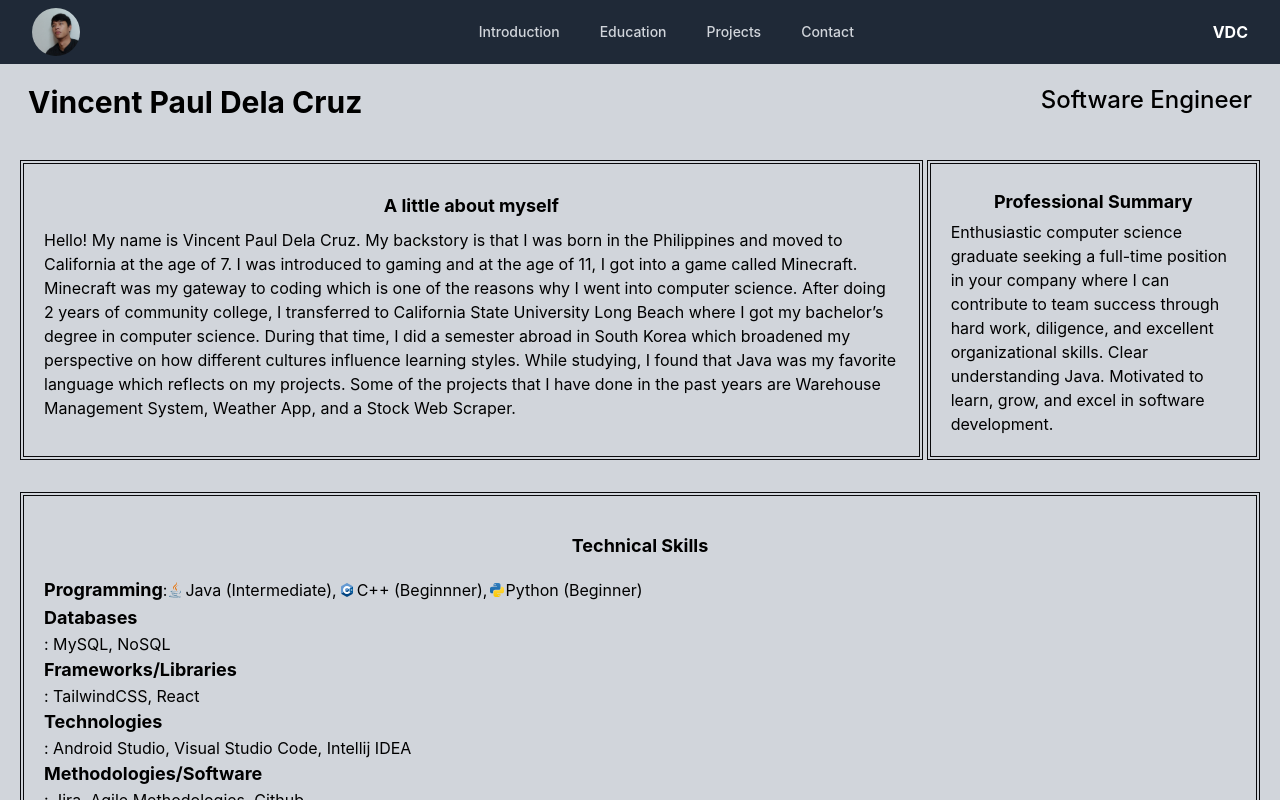
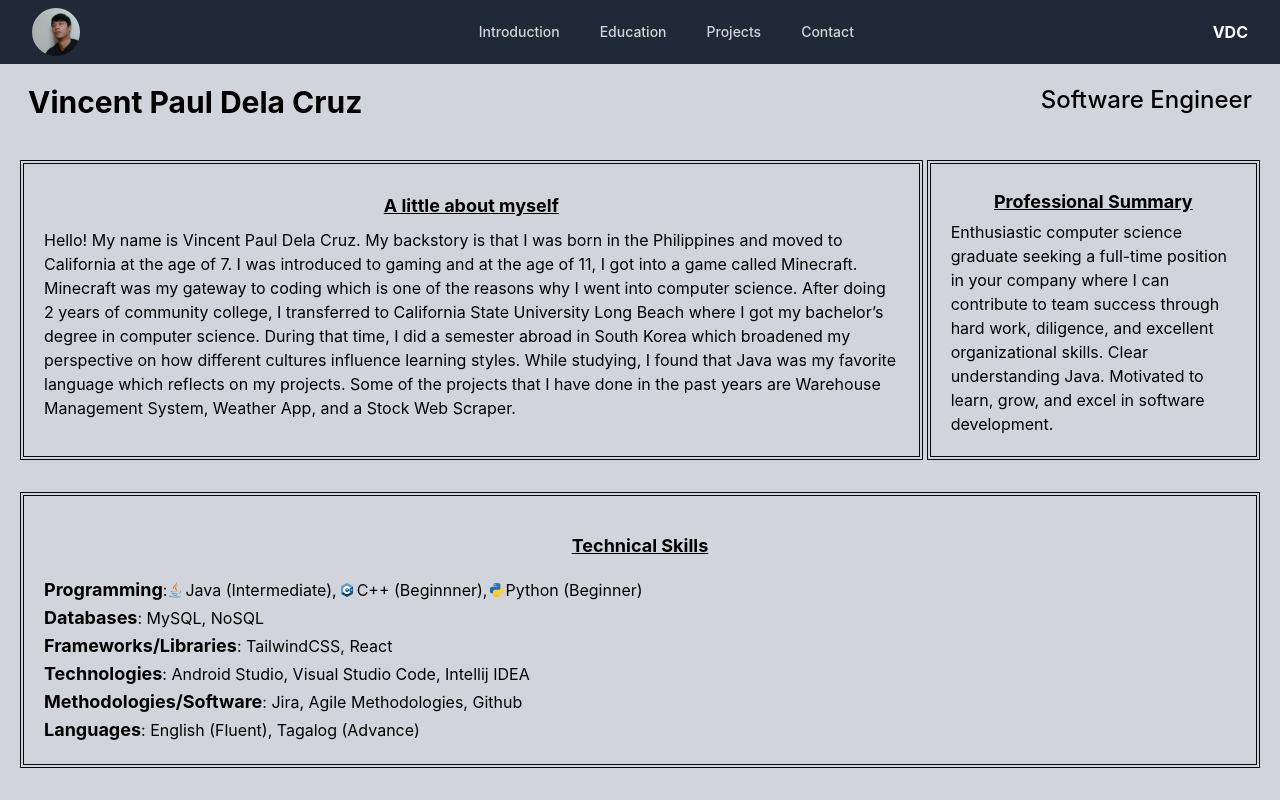
Before and after one commit to VincentDC123/vincent-paul-dela-cruz-portfolio, a React (Create React App) app: page / in a window 1280 px wide. Built offline with nearby package versions, Linux system fonts and the light colour scheme; the HTML template or start-up script is replaced by a standard one.

Commit message:
Fixed Intro

```diff
--- a/src/Components/Intro.js
+++ b/src/Components/Intro.js
@@ -14,7 +14,7 @@ const Intro = () => {
         </div>
         <div className="px-5 py-5 flex items-stretch ">
           <p className="px-5 py-5 border-double border-4 border-zinc-950">
-            <div className="py-2 font-bold text-lg flex items-center- justify-center">
+            <div className="py-2 font-bold text-lg underline flex items-center- justify-center">
               A little about myself
             </div>
             Hello!
@@ -29,7 +29,7 @@ const Intro = () => {
           </p>
           <div className="px-0.5"></div>
           <div className="px-5 py-5 border-double border-4 border-zinc-950">
-            <div className="py-1 flex font-bold text-lg items-center justify-center">
+            <div className="py-1 flex font-bold text-lg underline items-center justify-center">
               Professional Summary
             </div>
             <p className="">
@@ -41,7 +41,7 @@ const Intro = () => {
         </div>
         <div className="px-5 py-3">
           <div className="px-5 py-5 border-double border-4 border-zinc-950 overflow-scroll no-scrollbar">
-            <div className="py-4 flex font-bold text-lg items-center justify-center">
+            <div className="py-4 flex font-bold text-lg underline items-center justify-center">
               Technical Skills
             </div>
             <p className="flex items-center justify-normal">
@@ -63,30 +63,40 @@ const Intro = () => {
               </p>
             </p>
             <div></div>
+            <p className="flex items-center justify-normal">
               <p className="text-lg font-bold">
                 Databases
               </p>
               : MySQL, NoSQL
+            </p>
             <div></div>
+            <p className="flex items-center justify-normal">
               <p className="text-lg font-bold">
                 Frameworks/Libraries
               </p>
               : TailwindCSS, React
+            </p>
             <div></div>
+            <p className="flex items-center justify-normal">
               <p className="text-lg font-bold">
                 Technologies
               </p>
               : Android Studio, Visual Studio Code, Intellij IDEA
+            </p>
             <div></div>
+            <p className="flex items-center justify-normal">
               <p className="text-lg font-bold">
                 Methodologies/Software
               </p>
               : Jira, Agile Methodologies, Github
+            </p>
             <div></div>
+            <p className="flex items-center justify-normal">
               <p className="text-lg font-bold">
                 Languages
               </p>
               : English (Fluent), Tagalog (Advance)
+            </p>
           </div>
         </div>
         <div className="py-10"></div>
```
Lines whose indentation alone changed are shown as unchanged.
